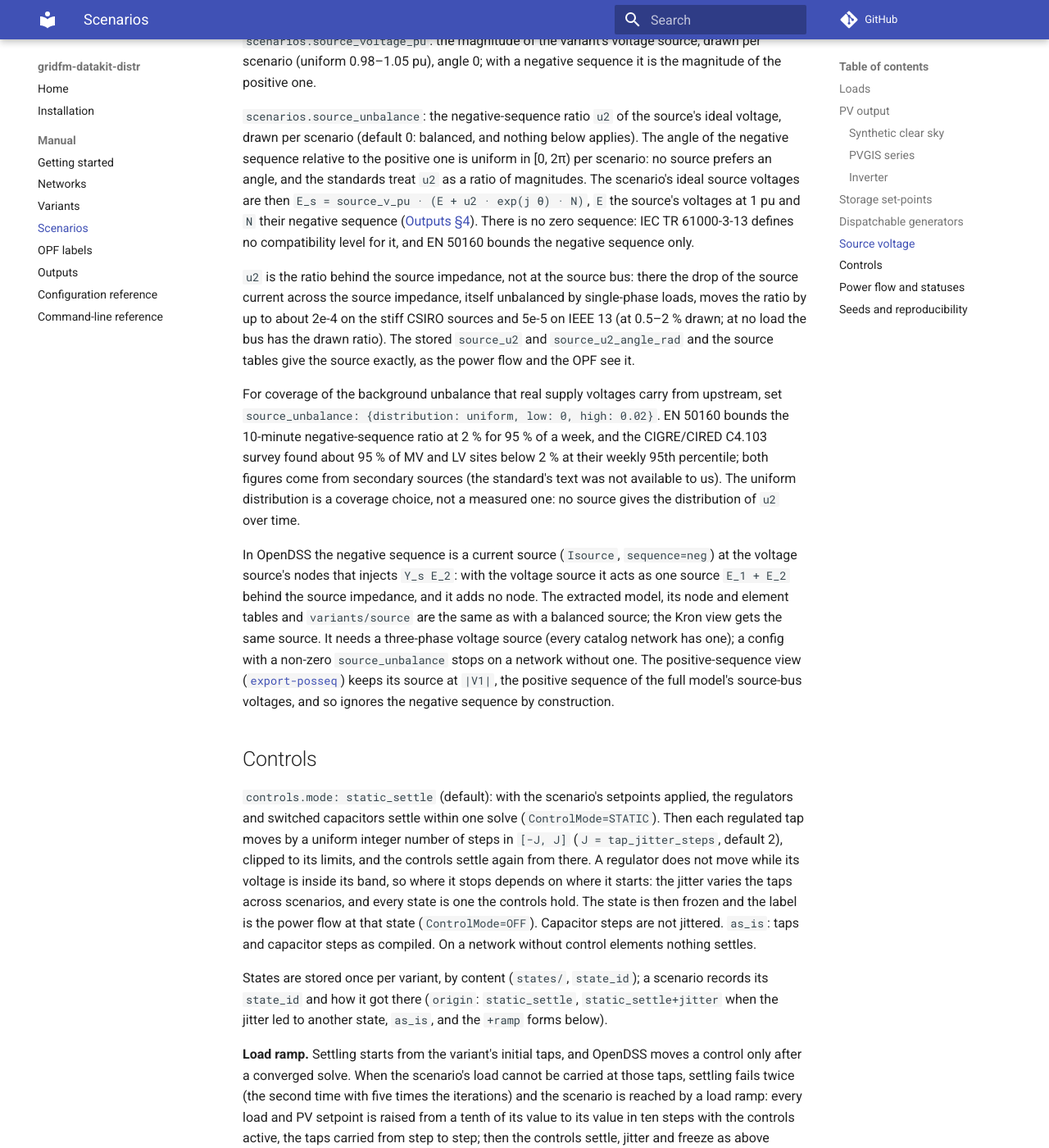
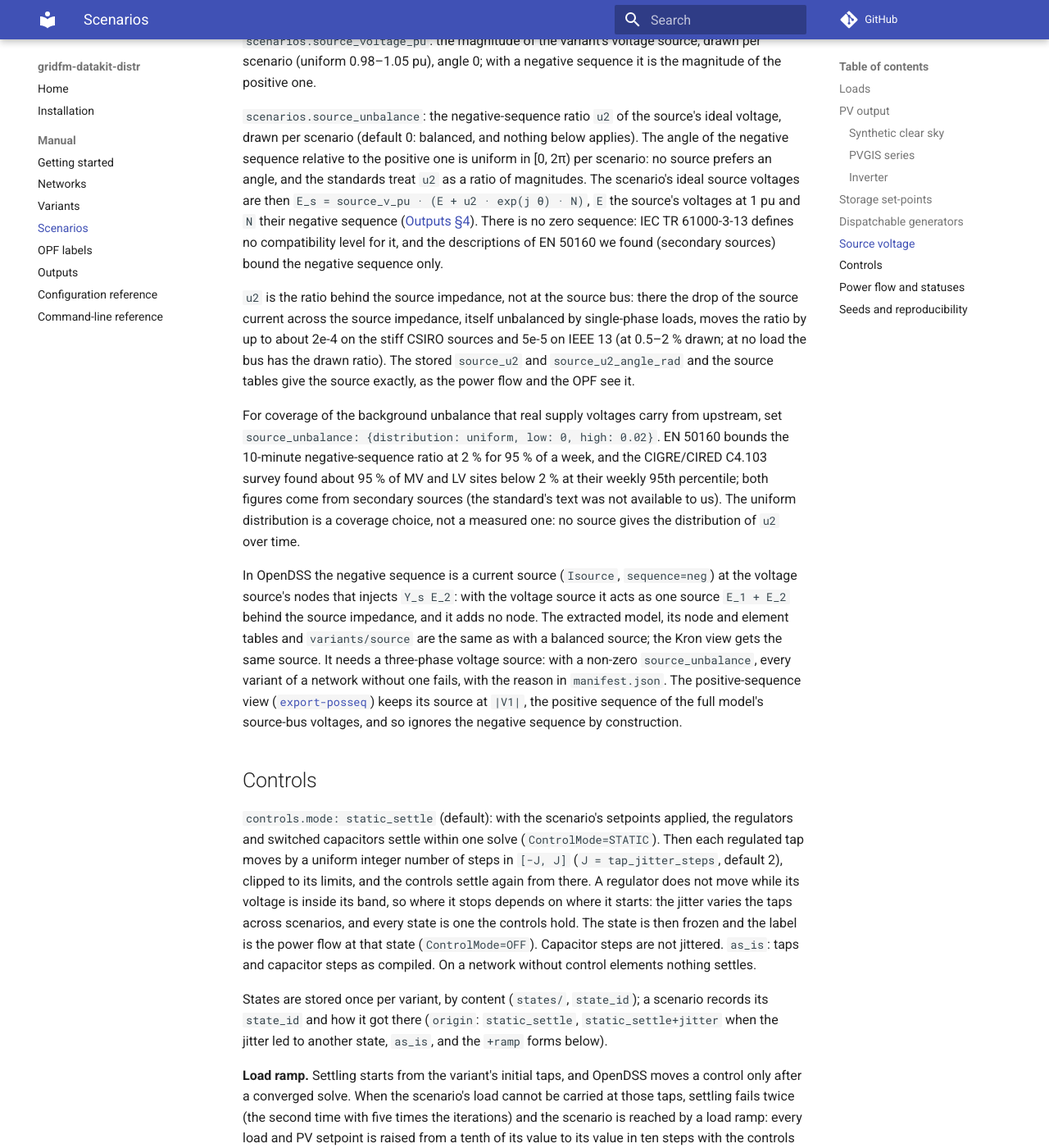
Before and after one commit to gridfm/gridfm-datakit-distr, an MkDocs documentation site: the page built from docs/manual/scenarios.md, in a window 1280 px wide and 1400 px high, scrolled down 4104 px. Shown: the whole window at 82% size. Built offline with MkDocs 1.6.1 and Material for MkDocs 9.7.7, drawn with Linux system fonts in a browser that asks for light colours; comment, search, counter and statistics services are not loaded.

Commit message:
docs: what a non-three-phase source does with source unbalance
With a non-zero source_unbalance, every variant of a network whose
voltage source is not three-phase fails with the reason in the
manifest; the statement that EN 50160 bounds only the negative
sequence rests on secondary sources.

Signed-off-by: cardef <carmine.dellefemine@gmail.com>

```diff
--- a/docs/manual/scenarios.md
+++ b/docs/manual/scenarios.md
@@ -154,8 +154,8 @@ relative to the positive one is uniform in [0, 2π) per scenario: no source pref
 the standards treat `u2` as a ratio of magnitudes. The scenario's ideal source voltages are then
 `E_s = source_v_pu · (E + u2 · exp(j θ) · N)`, `E` the source's voltages at 1 pu and `N` their
 negative sequence ([Outputs §4](outputs.md#variantssourcepart-parquet)). There is no zero
-sequence: IEC TR 61000-3-13 defines no compatibility level for it, and EN 50160 bounds the negative
-sequence only.
+sequence: IEC TR 61000-3-13 defines no compatibility level for it, and the descriptions of EN 50160
+we found (secondary sources) bound the negative sequence only.
 
 `u2` is the ratio behind the source impedance, not at the source bus: there the drop of the source
 current across the source impedance, itself unbalanced by single-phase loads, moves the ratio by up
@@ -174,8 +174,8 @@ In OpenDSS the negative sequence is a current source (`Isource`, `sequence=neg`)
 source's nodes that injects `Y_s E_2`: with the voltage source it acts as one source `E_1 + E_2`
 behind the source impedance, and it adds no node. The extracted model, its node and element tables
 and `variants/source` are the same as with a balanced source; the Kron view gets the same source.
-It needs a three-phase voltage source (every catalog network has one); a config with a non-zero
-`source_unbalance` stops on a network without one. The positive-sequence view
+It needs a three-phase voltage source: with a non-zero `source_unbalance`, every variant of a
+network without one fails, with the reason in `manifest.json`. The positive-sequence view
 ([`export-posseq`](outputs.md#72-positive-sequence-export-export-posseq-not-stored-in-the-dataset)) keeps its source at `|V1|`, the positive sequence of the full
 model's source-bus voltages, and so ignores the negative sequence by construction.
 
```
